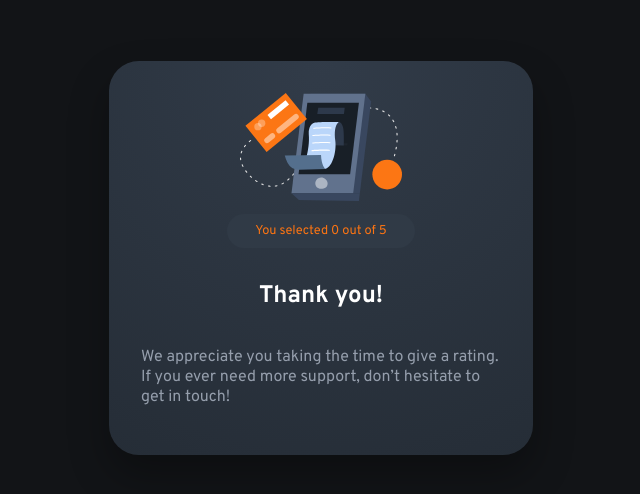
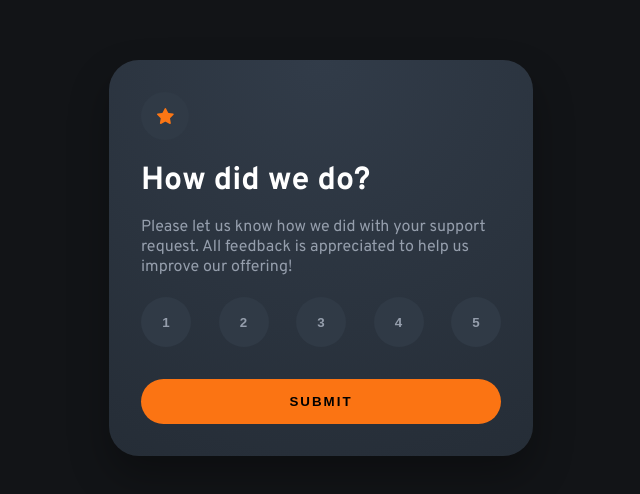
Before and after one commit to maxwhateverkozlov/interactive-rating-component-main, a plain HTML site: page index.html in a window 1280 px wide. Shown: the part 142-636 px from the top of the page, without its empty margins (319-959 px from the left). Drawn offline with Linux system fonts and the light colour scheme.

Commit message:
style: updated style for different states and desktop view

```diff
--- a/index.html
+++ b/index.html
@@ -16,7 +16,7 @@
 <body>
   <!-- Rating state start -->
   <div class="card">
-    <div id="rating-state" class="state-container hidden">
+    <div id="rating-state" class="state-container">
 
       <div class="star-container">
         <img src="images/icon-star.svg" alt="" aria-hidden="true">
@@ -24,7 +24,7 @@
 
       <h1>How did we do?</h1>
 
-      <p>Please let us know how we did with your support request. All feedback is appreciated
+      <p class="desc firststate">Please let us know how we did with your support request. All feedback is appreciated
           to help us improve our offering!</p>
 
       <div class="rating-group">
@@ -41,13 +41,13 @@
 
     <!-- Thank you state start -->
 
-    <div id="thank-you-state" class="state-container">
+    <div id="thank-you-state" class="state-container hidden">
       <img src="images/illustration-thank-you.svg" alt="" aria-hidden="true" class="thank-you-img">
       <p class="selected-result">You selected <span id="rating-value">0</span> out of 5</p>
 
       <h2>Thank you!</h2>
 
-      <p>We appreciate you taking the time to give a rating. If you ever need more support,
+      <p class="desc">We appreciate you taking the time to give a rating. If you ever need more support,
       don’t hesitate to get in touch!</p>
 
       <!-- Thank you state end -->
--- a/scss/_buttons.scss
+++ b/scss/_buttons.scss
@@ -3,6 +3,7 @@
 .rating-group {
   display: flex;
   justify-content: space-between;
+  margin-top: 0;
   margin-bottom: 32px;
   width: 100%;
 }
--- a/scss/_layout.scss
+++ b/scss/_layout.scss
@@ -14,6 +14,18 @@
   max-width: 310px;
   width: 90%;
   box-shadow: 0 20px 40px rgba(0, 0, 0, 0.3);
+
+  #rating-state {
+    h1 {
+      margin-bottom: 0px;
+    }
+
+    @media (min-width: 768px) {
+      .firststate {
+        margin-bottom: 20px;
+      }
+    }
+  }
 
   @media (min-width: 768px) {
     max-width: 360px;
--- a/scss/_statetwo.scss
+++ b/scss/_statetwo.scss
@@ -9,10 +9,25 @@
   flex-direction: column;
   align-items: center;
   justify-content: center;
+  text-align: center;
+
+  h2 {
+    color: v.$white;
+    margin-top: 15px;
+    margin-bottom: 8px;
+    font-size: 24px;
+  }
+
+  .desc {
+    margin-top: 0;
+    font-size: 15px;
+    line-height: 1.6;
+  }
 }
 
 .selected-result {
-  align-self: center;
+  display: inline-block;
+  text-align: center;
   background-color: lighten(v.$grey900, 5%);
   text-align: center;
   color: v.$orange;
@@ -21,4 +36,5 @@
   padding: 9px;
   border-radius: 20px;
   width: 47%;
+  margin-top: 20px;
 }
--- a/scss/main.scss
+++ b/scss/main.scss
@@ -19,10 +19,6 @@ h1 {
   size: v.$font-size;
 }
 
-h2 {
-  color: v.$white;
-}
-
 p {
   color: v.$grey500;
   font-weight: v.$secondaryweight;
```
Also changed, not shown: css/main.css, 1 other file.
